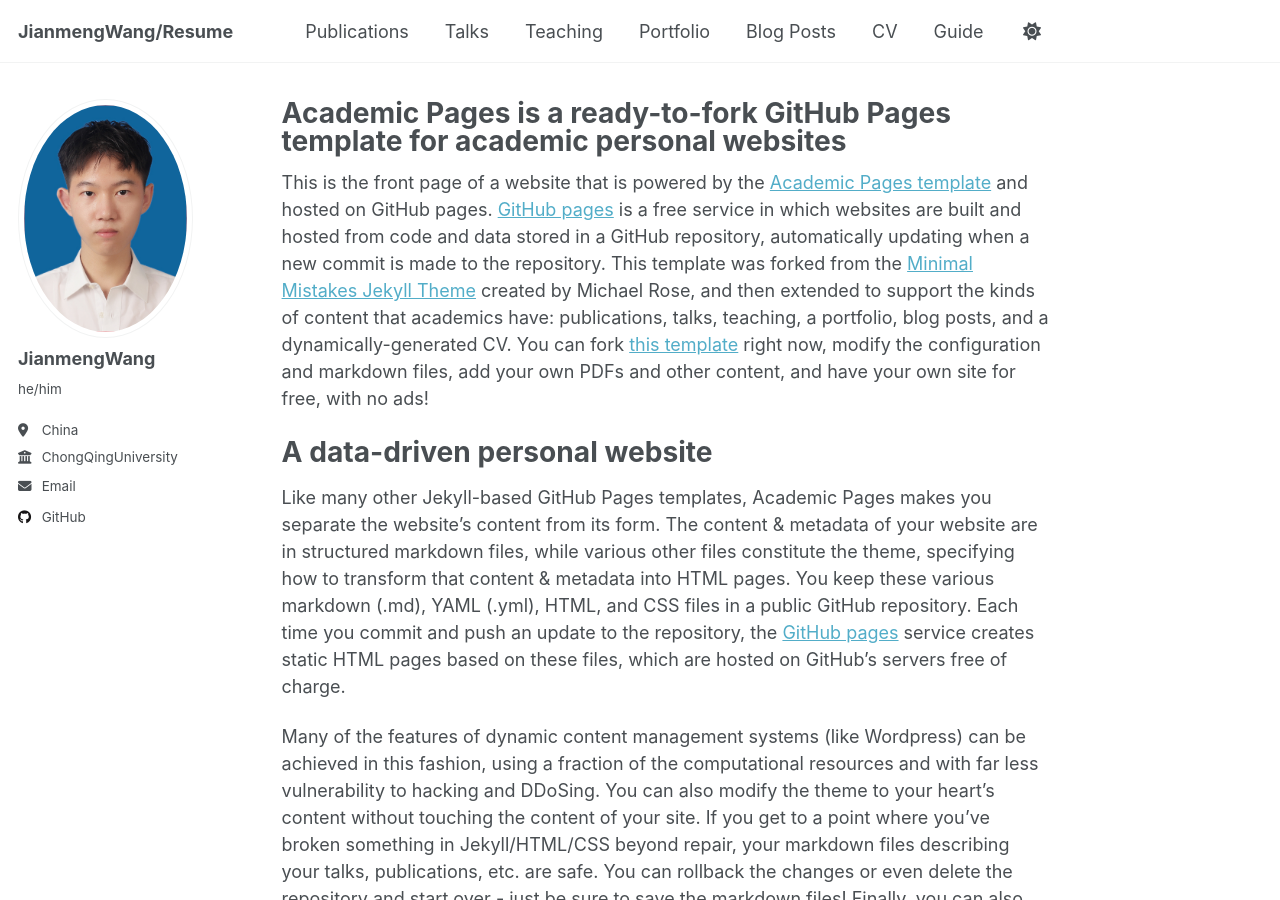
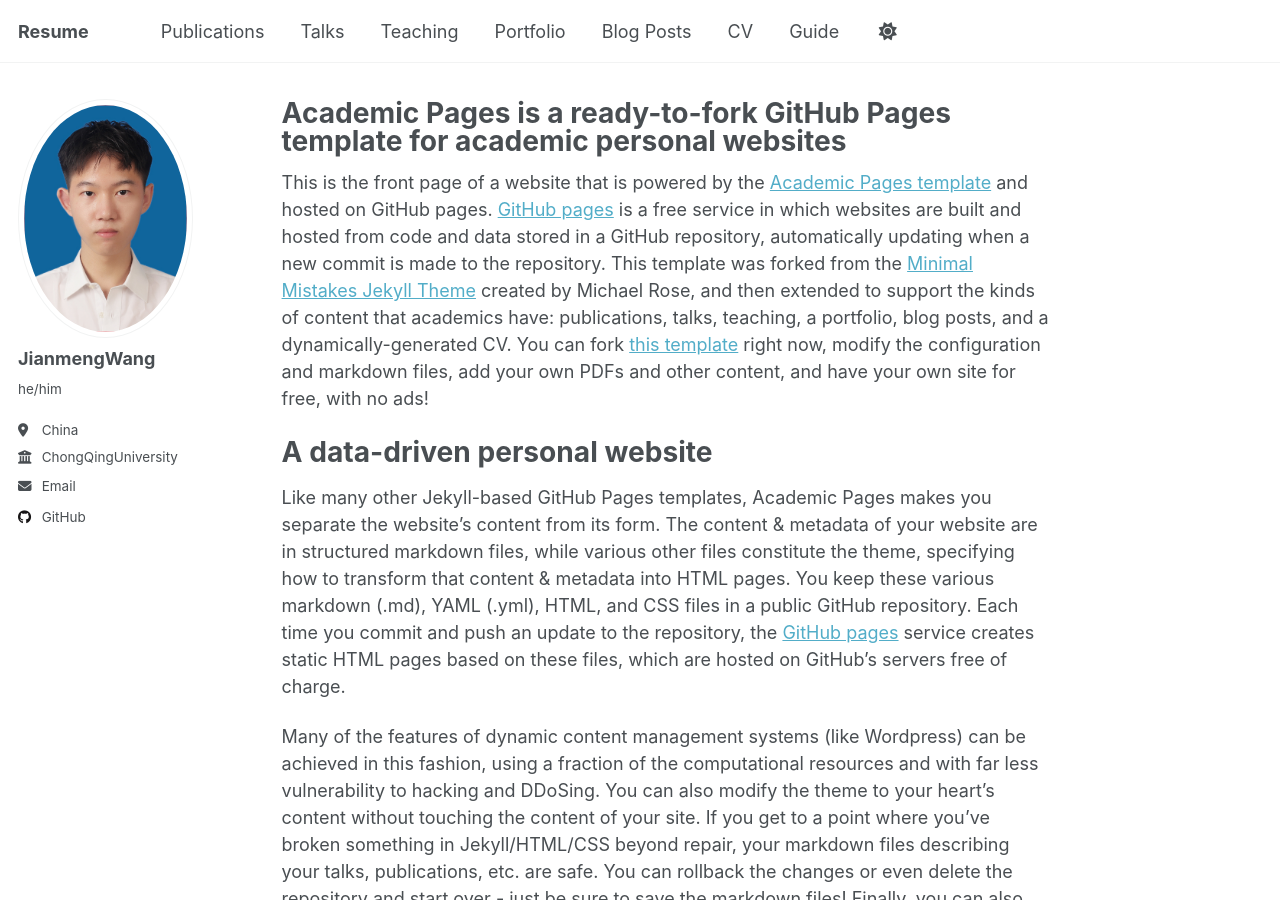
Before and after one commit to Kevin030601/JianmengWang.github.io, a Jekyll site: the page built from _pages/about.md, in a window 1280 px wide and 900 px high. Built offline with Jekyll 4.4.1, drawn with Linux system fonts in a browser that asks for light colours.

Commit message:
Update _config.yml

```diff
--- a/_config.yml
+++ b/_config.yml
@@ -9,7 +9,7 @@
 # Basic Site Settings
 locale                   : "en-US"
 site_theme               : "default"
-title                    : "JianmengWang/Resume"
+title                    : "Resume"
 title_separator          : "-"
 name                     : &name "Kevin030601"
 description              : &description "personal description"
```
